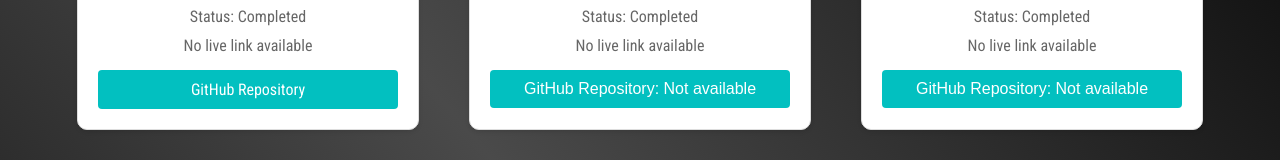
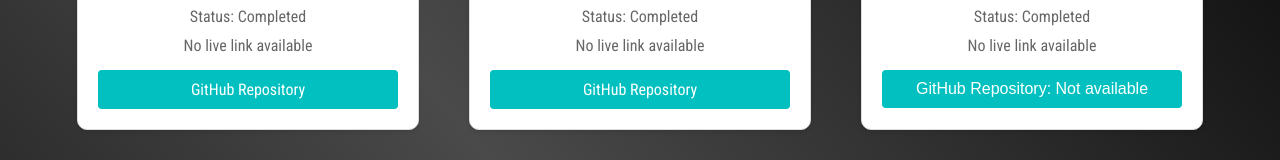
Before and after one commit to praful-36/Portfolio-Website, a React (Vite) app: page /Portfolio_Website/ProjectsList in a window 1280 px wide. Shown: the part 419-579 px from the top of the page. Built offline with nearby package versions, Linux system fonts and the light colour scheme.

Commit message:
upgrading websites ui

```diff
--- a/src/Components/ProjectsList.jsx
+++ b/src/Components/ProjectsList.jsx
@@ -16,6 +16,7 @@ const projectsData = [
     description: 'This is my personal space where I showcase my skills, education, and professional journey. Explore to learn more about my passion for front-end development, commitment to clean coding, and ongoing journey of knowledge and growth.',
     technologies: 'React, HTML, CSS',
     status: 'Completed',
+    githubLink: 'https://praful-36.github.io/Portfolio_Website/',
   },
   {
     title: 'Netflix Clone ',
```
